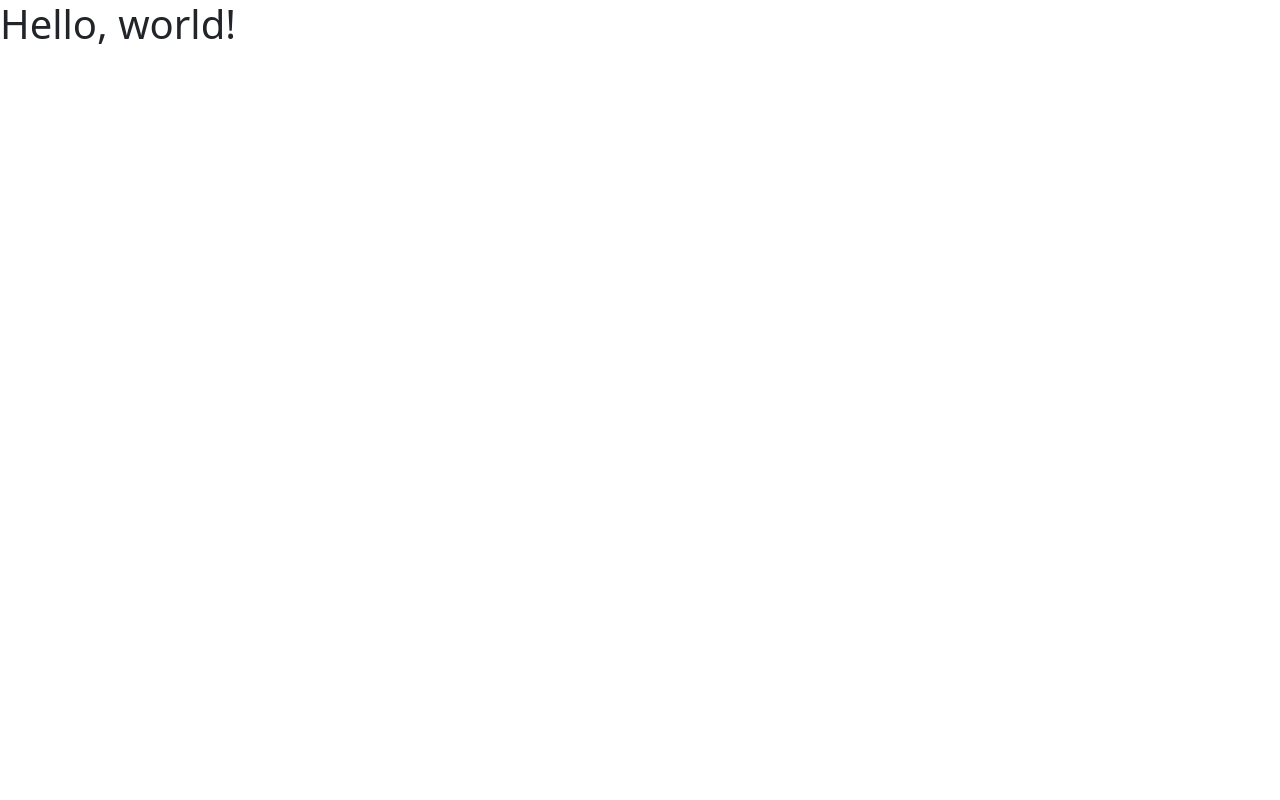
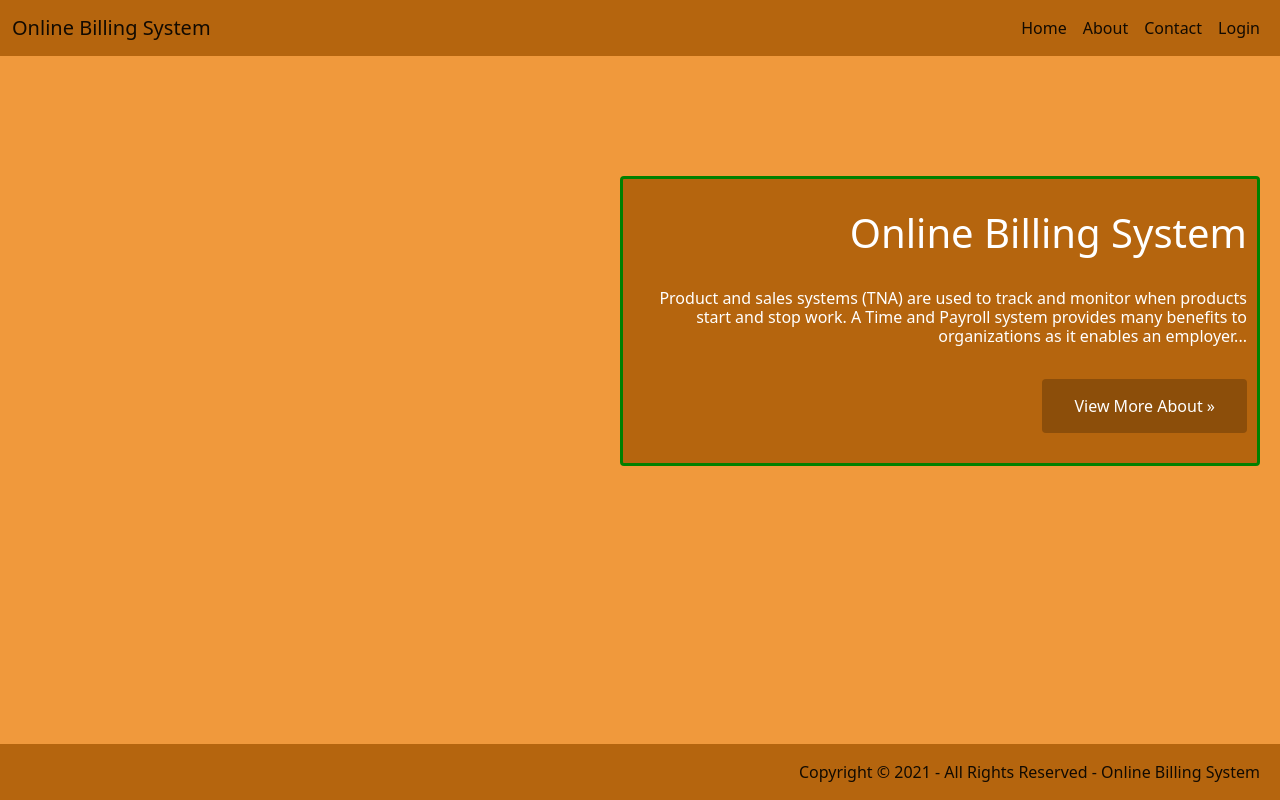
Before and after one commit to Guri-X/Billing-System, a Django app: page / in a window 1280 px wide. Before the commit the page is almost empty. Run offline with Django 3.2, Linux system fonts and the light colour scheme.

Commit message:
Added new templates and UI

```diff
--- a/Index/urls.py
+++ b/Index/urls.py
@@ -1,6 +1,7 @@
 from django.urls import path
-from .views import HomePageView
+from .views import HomePageView, AboutPageView
 
 urlpatterns = [
+    path('about/', AboutPageView.as_view(), name='About'),
     path('', HomePageView.as_view(), name='Home'),
 ]
--- a/Index/views.py
+++ b/Index/views.py
@@ -4,3 +4,6 @@ from django.views.generic import TemplateView
 
 class HomePageView(TemplateView):
     template_name = 'index.html'
+
+class AboutPageView(TemplateView):
+    template_name = 'about.html'
--- /dev/null
+++ b/templates/assets/css/index.css
@@ -0,0 +1,7 @@
+.banner {
+   margin: auto;
+  width: 50%;
+  border: 3px solid green;
+  padding: 10px;
+  text-align: right;
+}
--- /dev/null
+++ b/templates/header.html
@@ -0,0 +1,54 @@
+<!DOCTYPE html>
+<html>
+<head>
+    <style>
+        .navbar-nav {
+            margin-left: auto;
+        }
+    </style>
+</head>
+<body>
+<nav class="navbar navbar-light navbar-expand-sm" style="background-color: #b5650e;">
+  <div class="container-fluid">
+	  <!-- <img src="/assets/img/15-155034_professional-billing-and-invoicing-accounting-icon-png-white.png" alt="" width="30" height="24"> -->
+	  <a class="navbar-brand" href="{% url 'Home' %}">Online Billing System</a>
+    <button class="navbar-toggler" type="button" data-bs-toggle="collapse" data-bs-target="#navbarSupportedContent" aria-controls="navbarSupportedContent" aria-expanded="false" aria-label="Toggle navigation">
+      <span class="navbar-toggler-icon"></span>
+    </button>
+    <div class="collapse navbar-collapse" id="navbarSupportedContent">
+      <ul class="navbar-nav ml-auto">
+        <li class="nav-item">
+		<a class="nav-link active" aria-current="page" href="{% url 'Home' %}">Home</a>
+        </li>
+        <li class="nav-item">
+		<a class="nav-link active" aria-current="page" href="{% url 'About' %}">About</a>
+        </li>
+        <li class="nav-item">
+          <a class="nav-link active" aria-current="page" href="#">Contact</a>
+        </li>
+        <li class="nav-item">
+          <a class="nav-link active" aria-current="page" href="#">Login</a>
+        </li>
+      </ul>
+    </div>
+  </div>
+</nav>
+<nav class="navbar fixed-bottom navbar-light navbar-expand-sm" style="background-color: #b5650e;">
+  <div class="container-fluid">
+    <button class="navbar-toggler" type="button" data-bs-toggle="collapse" data-bs-target="#navbarSupportedContent" aria-controls="navbarSupportedContent" aria-expanded="false" aria-label="Toggle navigation">
+      <span class="navbar-toggler-icon"></span>
+    </button>
+    <div class="collapse navbar-collapse" id="navbarSupportedContent">
+      <ul class="navbar-nav ml-auto">
+        <li class="nav-item">
+          <a class="nav-link active" aria-current="page">Copyright © 2021 - All Rights Reserved - Online Billing System</a>
+	</li>
+      </ul>
+    </div>
+  </div>
+</nav>
+</body>
+</html>
+
+{% block content %}
+{% endblock content %}
--- a/templates/index.html
+++ b/templates/index.html
@@ -1,17 +1,57 @@
+{% extends 'header.html' %}
+
+{% block content %}
 <!doctype html>
 <html lang="en">
   <head>
     <meta charset="utf-8">
     <meta name="viewport" content="width=device-width, initial-scale=1">
-
     <link href="https://cdn.jsdelivr.net/npm/bootstrap@5.0.0-beta1/dist/css/bootstrap.min.css" rel="stylesheet" integrity="sha384-giJF6kkoqNQ00vy+HMDP7azOuL0xtbfIcaT9wjKHr8RbDVddVHyTfAAsrekwKmP1" crossorigin="anonymous">
-
-    <title>Hello, world!</title>
+    <link href="/home/xan0er/Django/templates/assets/css/index.css" rel="stylesheet">
+    <title>Online Billing System</title>
+  <style>
+  .banner{
+      position: relative;
+      left: 300px;
+      top: 120px;
+      right: 300px;
+      width: 50%;
+      background-color: #b5650e;
+      padding-top: 30px;
+      padding-bottom: 30px;
+      padding-left: 5px;
+      color: #fff;
+      border-radius: 4px;
+  }
+  body{
+      background-color: #f0993c;
+  }
+  .button {
+      background-color: #8c4e0a;
+      border: none;
+      border-radius: 4px;
+      color: white;
+      padding: 15px 32px;
+      text-align: center;
+      text-decoration: none;
+      display: inline-block;
+      font-size: 16px;
+  }
+  </style>
   </head>
   <body>
-   <h1>Hello, world!</h1>
+
+  <div class="banner">
+    <h1>Online Billing System</h1>
+    <br>
+    <h6>Product and sales systems (TNA) are used to track and monitor when products start and stop work. A Time and Payroll system provides many benefits to organizations as it enables an employer...</h6>
+    <br>
+    <form action='{% url 'About' %}' method='GET'>
+    <button class="button" type="submit">View More About &#187;</button>
+    </form>
+  </div>
 
     <script src="https://cdn.jsdelivr.net/npm/bootstrap@5.0.0-beta1/dist/js/bootstrap.bundle.min.js" integrity="sha384-ygbV9kiqUc6oa4msXn9868pTtWMgiQaeYH7/t7LECLbyPA2x65Kgf80OJFdroafW" crossorigin="anonymous"></script>
-
   </body>
 </html>
+{% endblock content %}
```
Also changed, not shown: templates/about.html (added, +21 -0 lines), templates/assets/img/15-155034_professional-billing-and-invoicing-accounting-icon-png-white.png (added), templates/assets/img/invoice-line-icon-isolated-on-260nw-574991227.webp (added), 1 other file.
